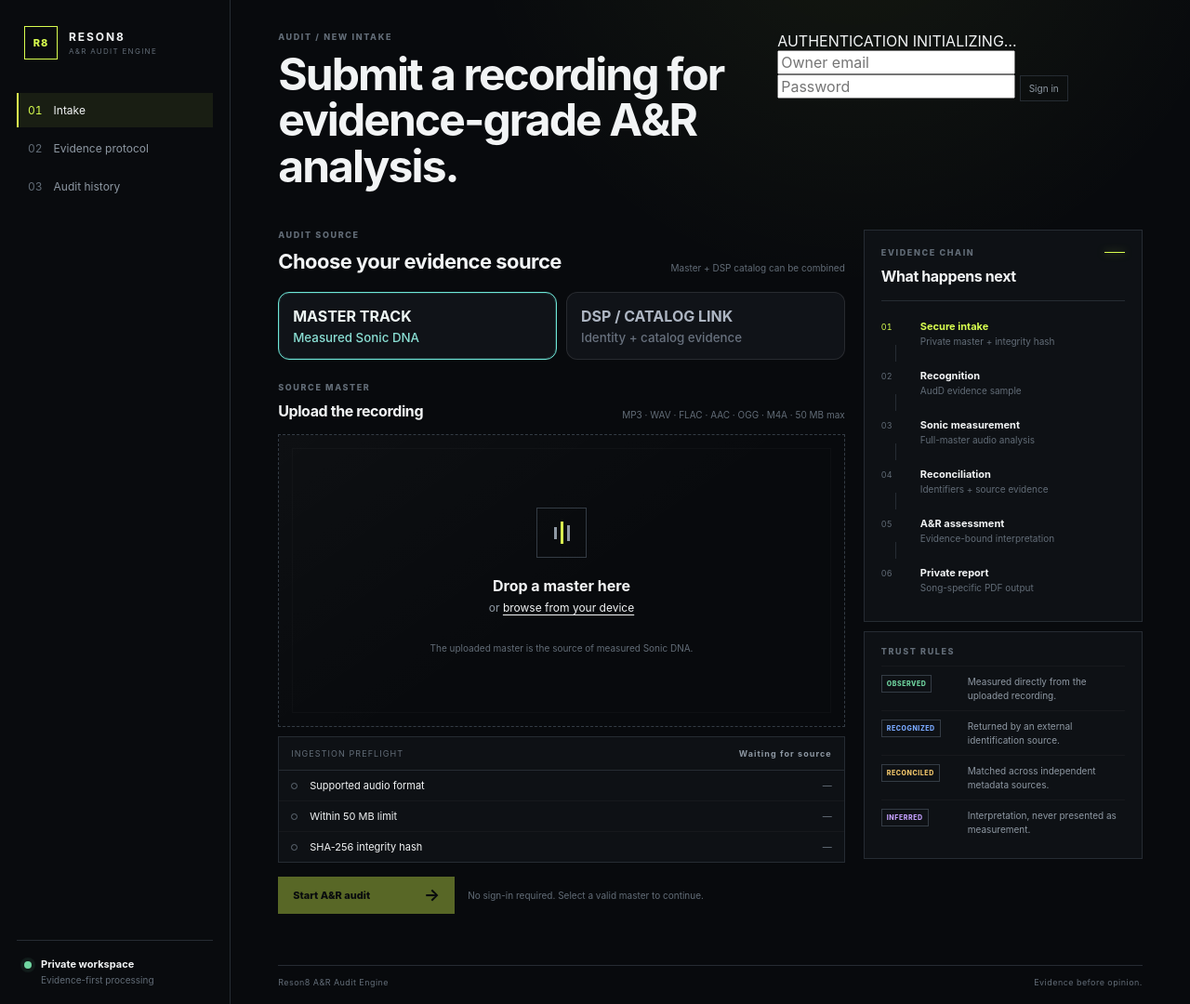
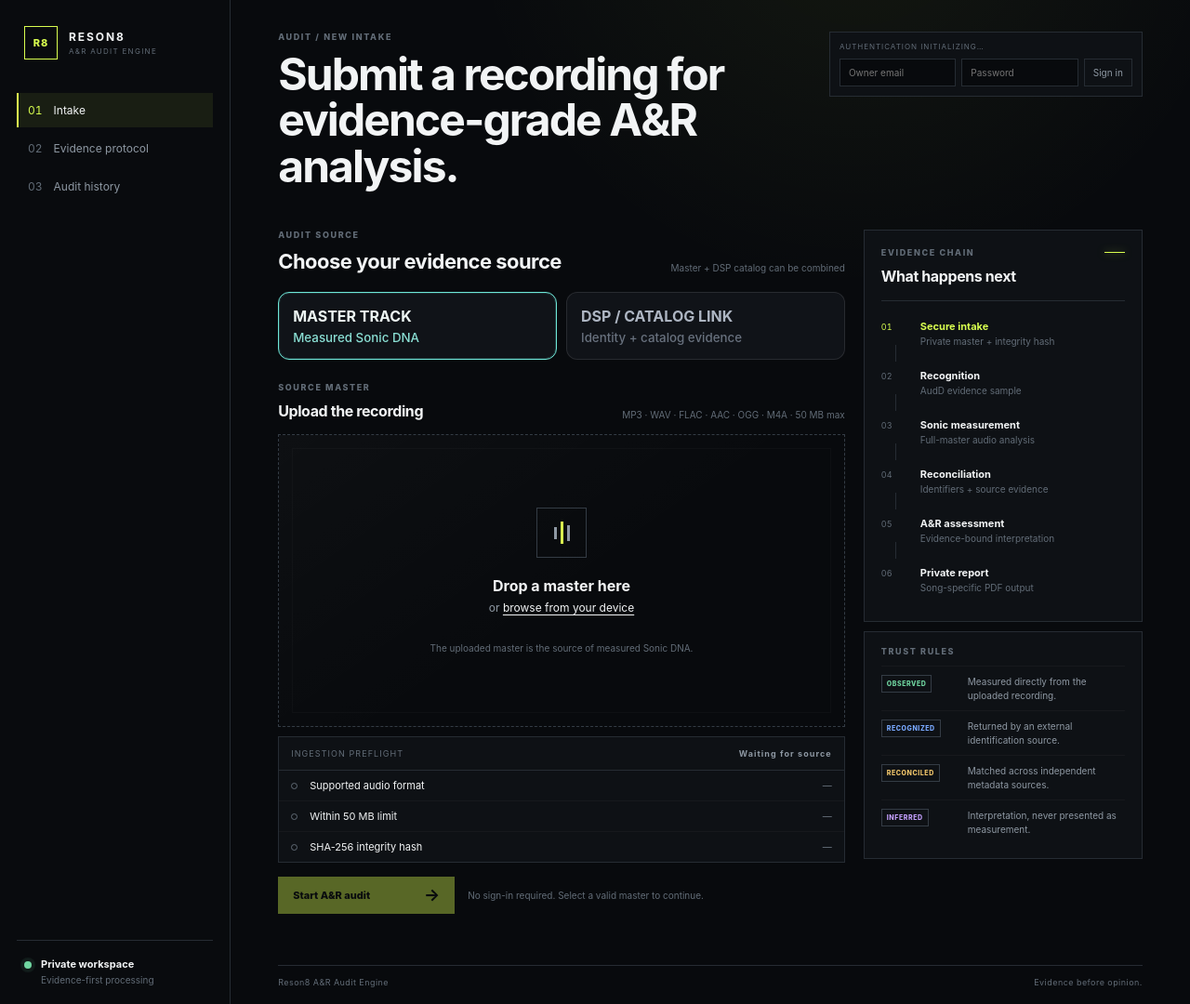
Before and after one commit to BlackBeardltd/reson8_Audit_Engine, a website: page public/index.html in a window 1280 px wide. Shown: the whole page at 93% size. Drawn offline with Linux system fonts and the light colour scheme.

Commit message:
style(auth): add owner authentication controls

```diff
--- a/public/styles.css
+++ b/public/styles.css
@@ -48,6 +48,13 @@ h2,h3 { margin:0; letter-spacing:-.025em; }
 h2 { font-size:22px; }
 h3 { font-size:16px; }
 .status-chip { white-space:nowrap; border:1px solid var(--line); color:var(--muted); font-size:9px; letter-spacing:.12em; padding:8px 10px; }
+.auth-box { min-width:310px; border:1px solid var(--line); background:var(--panel); padding:10px; }
+.auth-status { color:var(--muted-2); font-size:8px; letter-spacing:.12em; margin-bottom:8px; }
+.auth-form { display:grid; grid-template-columns:1fr 1fr auto; gap:6px; }
+.auth-form input { min-width:0; border:1px solid var(--line); background:#080a0d; color:var(--text); padding:8px 9px; outline:none; font-size:10px; }
+.auth-form input:focus { border-color:var(--accent); }
+.auth-box .ghost-btn { white-space:nowrap; }
+
 .status-chip span { display:inline-block; width:6px; height:6px; background:var(--green); border-radius:50%; margin-right:7px; }
 
 .workspace { max-width:1260px; margin:0 auto; display:grid; grid-template-columns:minmax(0, 1.45fr) minmax(300px, .7fr); gap:20px; }
```
